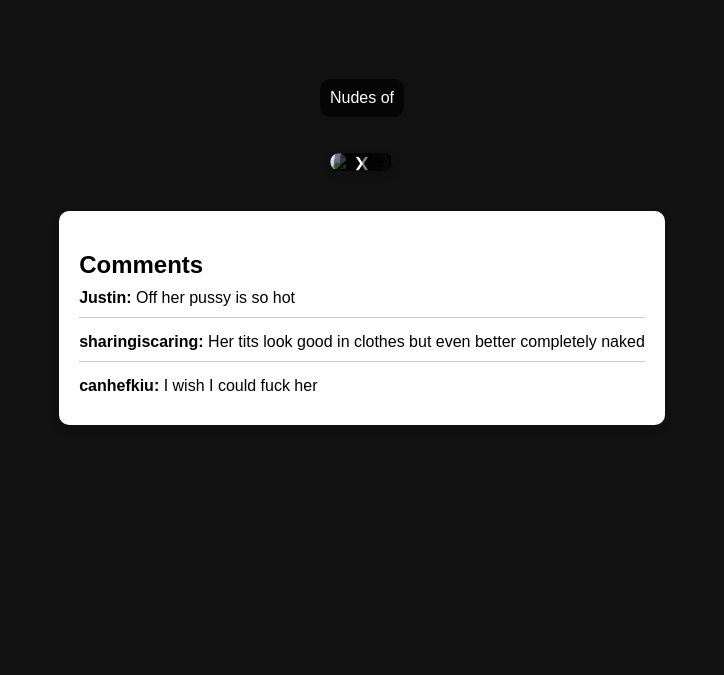
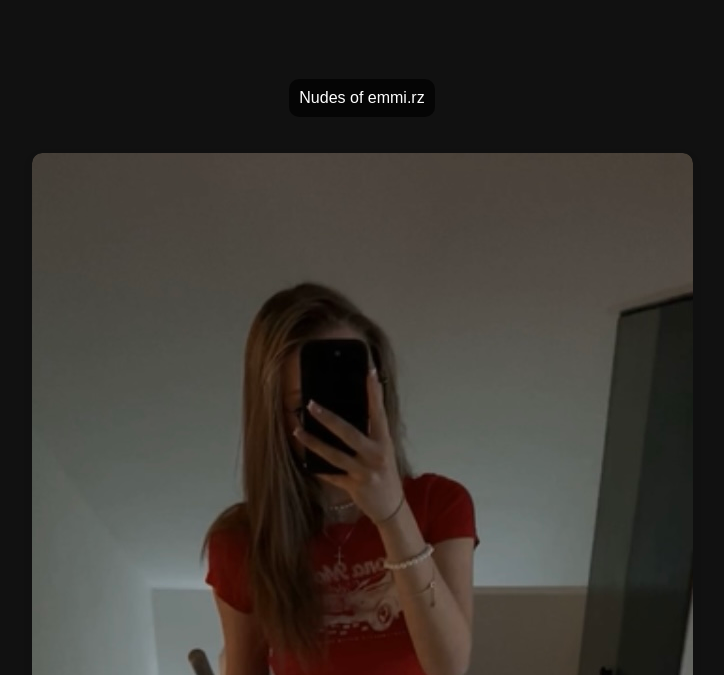
Before and after one commit to goodleaks/emmi.rz, a plain HTML site: page index.html in a window 1280 px wide. Shown: the part 125-800 px from the top of the page, without its empty margins (278-1002 px from the left). Drawn offline with Linux system fonts and the light colour scheme.

Commit message:
Update index.html

```diff
--- a/index.html
+++ b/index.html
@@ -181,12 +181,12 @@
 <h1 class="title">Good Leaks</h1>
 
 
-<p class="caption">Nudes of </p>
+<p class="caption">Nudes of emmi.rz</p>
 
 <div class="slideshow-container">
-    <img src=".jpeg" class="slides active" alt="Slide 1">
-    <img src=".jpeg" class="slides" alt="Slide 2">
-    <img src=".jpeg" class="slides" alt="Slide 3">
+    <img src="IMG_1503.jpeg" class="slides active" alt="Slide 1">
+    <img src="IMG_1504.jpeg" class="slides" alt="Slide 2">
+    <img src="IMG_1505.jpeg" class="slides" alt="Slide 3">
     <img src="image.jpg" class="slides" alt="Slide 4">
     <button class="prev" onclick="changeSlide(-1)">&#10094;</button>
     <button class="next" onclick="changeSlide(1)">&#10095;</button>
@@ -210,8 +210,8 @@
 <div id="loginModal" class="modal">
     <div class="modal-content">
         <h3>You need to log in or create an account to continue</h3>
-        <a href="https://yokleaks.github.io/login/">Login</a>
-        <a href="https://yokleaks.github.io/register/">Create Account</a>
+        <a href="https://goodleaks.github.io/login/">Login</a>
+        <a href="https://goodleaks.github.io/register/">Create Account</a>
     </div>
 </div>
 
```
